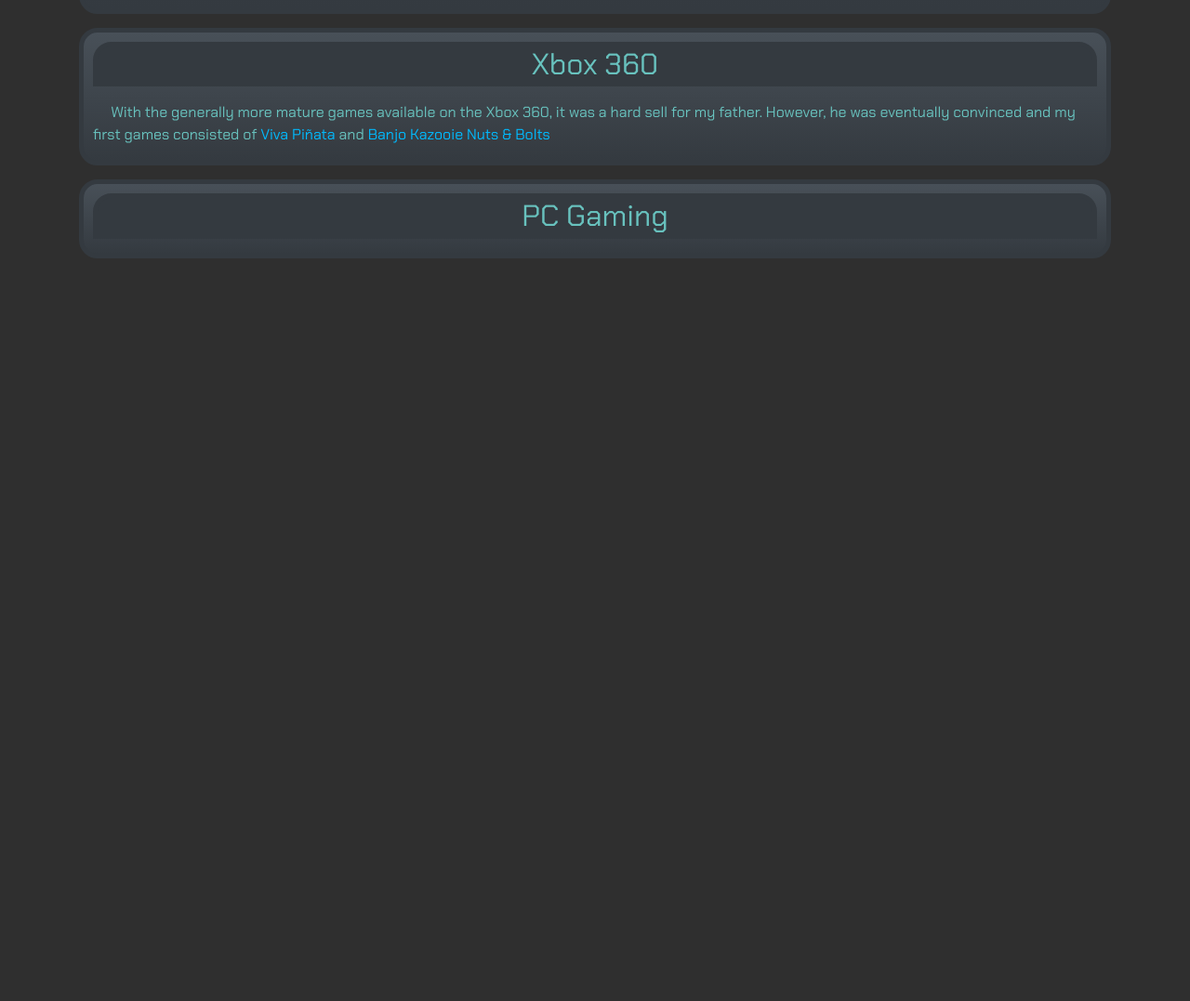
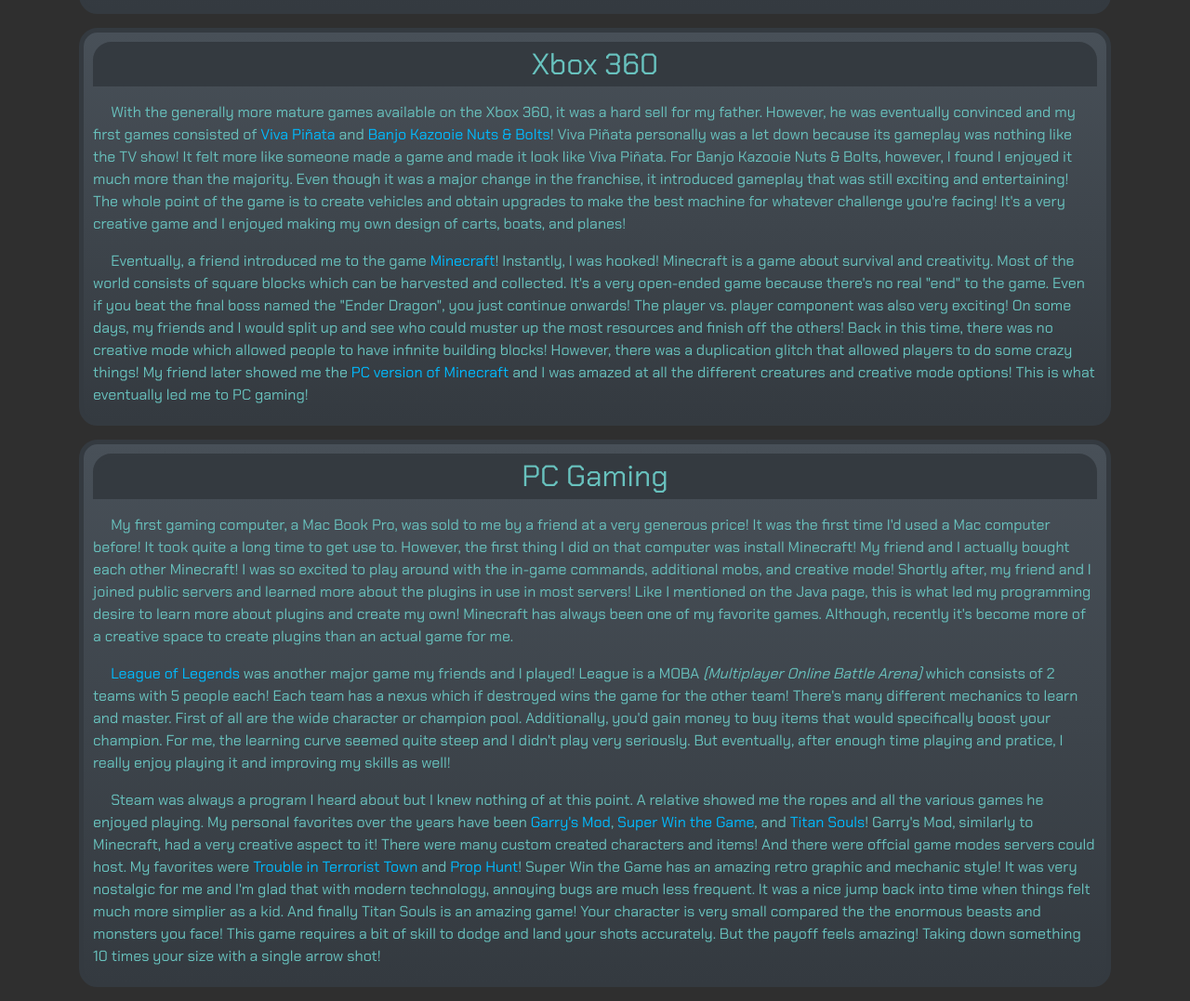
Before and after one commit to shawn-peery/CloakingOcean.com-2.0-Discontinued, a website: page builds/cloakingocean.com/gaming.html in a window 1280 px wide. Shown: the part 993-2070 px from the top of the page at 93% size. Before the commit the page ends 1286 px from the top, so only its background shows below. Drawn offline with nearby package versions, Linux system fonts and the light colour scheme.

Commit message:
Lots of content added to gaming.html

```diff
--- a/builds/cloakingocean.com/gaming.html
+++ b/builds/cloakingocean.com/gaming.html
@@ -83,14 +83,57 @@
                 <h2>Xbox 360</h2>
                 <p>
                     With the generally more mature games available on the Xbox 360, it was a hard sell for my father. However, he was eventually convinced
-                    and my first games consisted of <a href="https://en.wikipedia.org/wiki/Viva_Pi%C3%B1ata_(video_game)" target="_blank">Viva Piñata</a> and <a href="https://en.wikipedia.org/wiki/Banjo-Kazooie:_Nuts_%26_Bolts" target="_blank">Banjo Kazooie Nuts & Bolts</a>
+                    and my first games consisted of <a href="https://en.wikipedia.org/wiki/Viva_Pi%C3%B1ata_(video_game)" target="_blank">Viva Piñata</a>
+                    and <a href="https://en.wikipedia.org/wiki/Banjo-Kazooie:_Nuts_%26_Bolts" target="_blank">Banjo Kazooie Nuts & Bolts</a>! Viva Piñata
+                    personally was a let down because its gameplay was nothing like the TV show! It felt more like someone made a game and made it look
+                    like Viva Piñata. For Banjo Kazooie Nuts & Bolts, however, I found I enjoyed it much more than the majority. Even though it was a
+                    major change in the franchise, it introduced gameplay that was still exciting and entertaining! The whole point of the game is to
+                    create vehicles and obtain upgrades to make the best machine for whatever challenge you're facing! It's a very creative game
+                    and I enjoyed making my own design of carts, boats, and planes!
+                </p>
+                <p>
+                    Eventually, a friend introduced me to the game <a href="https://minecraft.gamepedia.com/Xbox_360_Edition" target="_blank">Minecraft</a>!
+                    Instantly, I was hooked! Minecraft is a game about survival and creativity. Most of the world consists of square blocks which can be
+                    harvested and collected. It's a very open-ended game because there's no real "end" to the game. Even if you beat the final boss named
+                    the "Ender Dragon", you just continue onwards! The player vs. player component was also very exciting! On some days, my friends and I
+                    would split up and see who could muster up the most resources and finish off the others! Back in this time, there was no creative mode
+                    which allowed people to have infinite building blocks! However, there was a duplication glitch that allowed players to do some crazy things!
+                    My friend later showed me the <a href="https://minecraft.net/en-us/" target="_blank">PC version of Minecraft</a>
+                    and I was amazed at all the different creatures and creative mode options! This is what eventually led me to PC gaming!
                 </p>
             </section>
 
             <section>
                 <h2>PC Gaming</h2>
                 <p>
+                    My first gaming computer, a Mac Book Pro, was sold to me by a friend at a very generous price! It was the first time I'd used a Mac computer
+                    before! It took quite a long time to get use to. However, the first thing I did on that computer was install Minecraft! My friend and I
+                    actually bought each other Minecraft! I was so excited to play around with the in-game commands, additional mobs, and creative mode! Shortly
+                    after, my friend and I joined public servers and learned more about the plugins in use in most servers! Like I mentioned on the Java page, this
+                    is what led my programming desire to learn more about plugins and create my own! Minecraft has always been one of my favorite games. Although,
+                    recently it's become more of a creative space to create plugins than an actual game for me.
+                </p>
 
+                <p>
+                    <a href="https://na.leagueoflegends.com/en/" target="_blank">League of Legends</a> was another major game my friends and I played! League
+                    is a MOBA <i>(Multiplayer Online Battle Arena)</i> which consists of 2 teams with 5 people each! Each team has a nexus which if destroyed
+                    wins the game for the other team! There's many different mechanics to learn and master. First of all are the wide character or champion pool.
+                    Additionally, you'd gain money to buy items that would specifically boost your champion. For me, the learning curve seemed quite steep and
+                    I didn't play very seriously. But eventually, after enough time playing and pratice, I really enjoy playing it and improving my skills as well!
+                </p>
+
+                <p>
+                    Steam was always a program I heard about but I knew nothing of at this point. A relative showed me the ropes and all the various games
+                    he enjoyed playing. My personal favorites over the years have been <a href="https://gmod.facepunch.com/" target="_blank">Garry's Mod</a>,
+                    <a href="https://www.superwinthegame.com/" target="_blank">Super Win the Game</a>,
+                    and <a href="https://en.wikipedia.org/wiki/Titan_Souls" target="_blank">Titan Souls</a>! Garry's Mod, similarly to Minecraft, had a very
+                    creative aspect to it! There were many custom created characters and items! And there were offcial game modes servers could host. My favorites
+                    were <a href="https://en.wikipedia.org/wiki/Trouble_in_Terrorist_Town" target="_blank">Trouble in Terrorist Town</a> and
+                    <a href="https://gmod.fandom.com/wiki/Prop_Hunt" target="_blank">Prop Hunt</a>! Super Win the Game has an amazing retro graphic and mechanic style!
+                    It was very nostalgic for me and I'm glad that with modern technology, annoying bugs are much less frequent. It was a nice jump back into time when
+                    things felt much more simplier as a kid. And finally Titan Souls is an amazing game! Your character is very small compared the the enormous beasts
+                    and monsters you face! This game requires a bit of skill to dodge and land your shots accurately. But the payoff feels amazing! Taking down something
+                    10 times your size with a single arrow shot!
                 </p>
             </section>
         </div>
```
